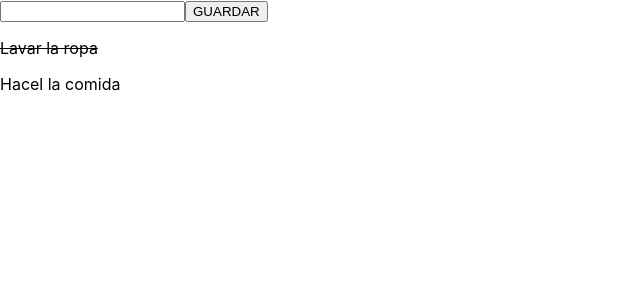
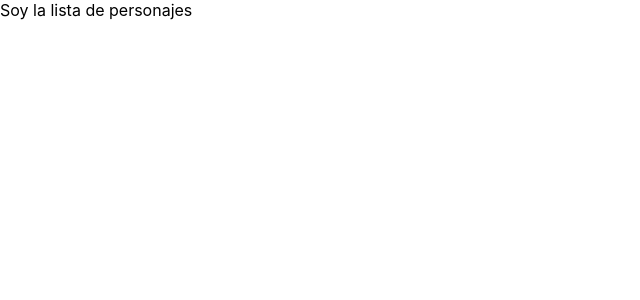
Before and after one commit to MisaelCalvillo/liverpool-react, a React (Create React App) app: page / in a window 1280 px wide. Shown: the top 300 px of the page, without its empty margins (0-640 px from the left). Built offline with nearby package versions, Linux system fonts and the light colour scheme.

Commit message:
Basic react app structure

```diff
--- a/src/ToDoList.js
+++ /dev/null
@@ -1,84 +0,0 @@
-import React from 'react';
-import shortid from 'shortid';
-
-class ToDoList extends React.Component {
-
-  state = {
-    list: [
-      {
-        id: shortid.generate(),
-        message: 'Lavar la ropa',
-        completed: true
-      },
-      {
-        id: shortid.generate(),
-        message: 'Hacel la comida',
-        completed: false
-      }
-    ],
-    inputValue: ''
-  }
-
-  handleInput = (event) => {
-    this.setState({
-      inputValue: event.target.value
-    })
-  }
-
-  addTodo = () => {
-    const newList = [...this.state.list];
-    newList.push({
-      id: shortid.generate(),
-      message: this.state.inputValue,
-      completed: false
-    })
-    this.setState({ list: newList });
-  }
-
-  toggleTask = (id) => {
-    this.setState((prevState) => {
-      return ({
-        list: prevState.list.map((todo) => {
-          if(todo.id === id) {
-            return {
-              ...todo,
-              completed: !todo.completed
-            }
-          } else {
-            return todo;
-          }
-        })
-      })
-    })
-  }
-
-  render() {
-    console.log(this.state.list);
-    return (
-      <div>
-        <div>
-          <input
-            type="text"
-            value={this.state.inputValue}
-            onChange={this.handleInput}
-          />
-          <button
-            onClick={this.addTodo}
-          >GUARDAR</button>
-        </div>
-        <div>
-          {this.state.list.map((todo, i) => {
-            return (
-              <p
-              key={`todos_${i}`}
-              style={{  textDecoration: todo.completed ? "line-through": ""}}
-              onClick={() => this.toggleTask(todo.id)}
-              >{todo.message}</p>);
-          })}
-        </div>
-      </div>
-    )
-  }
-}
-
-export default ToDoList;
--- /dev/null
+++ b/src/components/App/App.js
@@ -0,0 +1,4 @@
+import React from 'react';
+import Lista from '../Lista';
+
+export default () => <Lista />;
--- /dev/null
+++ b/src/components/App/index.js
@@ -0,0 +1,2 @@
+import App from './App';
+export default App;
--- /dev/null
+++ b/src/components/Lista/Lista.js
@@ -0,0 +1,15 @@
+import React from 'react';
+
+class Lista extends React.Component {
+
+  render() {
+
+    return (
+      <div>
+        Soy la lista de personajes
+      </div>
+    )
+  }
+}
+
+export default Lista;
--- /dev/null
+++ b/src/components/Lista/index.js
@@ -0,0 +1,2 @@
+import Lista from './Lista';
+export default Lista;
--- a/src/index.js
+++ b/src/index.js
@@ -2,10 +2,10 @@ import React from 'react';
 import ReactDOM from 'react-dom';
 
 import './index.css';
-import ToDoList from './ToDoList';
+import App from './components/App';
 import * as serviceWorker from './serviceWorker';
 
-ReactDOM.render(<ToDoList />, document.getElementById('root'));
+ReactDOM.render(<App />, document.getElementById('root'));
 
 // If you want your app to work offline and load faster, you can change
 // unregister() to register() below. Note this comes with some pitfalls.
```
Also changed, not shown: src/App.js (deleted, +0 -11 lines).
